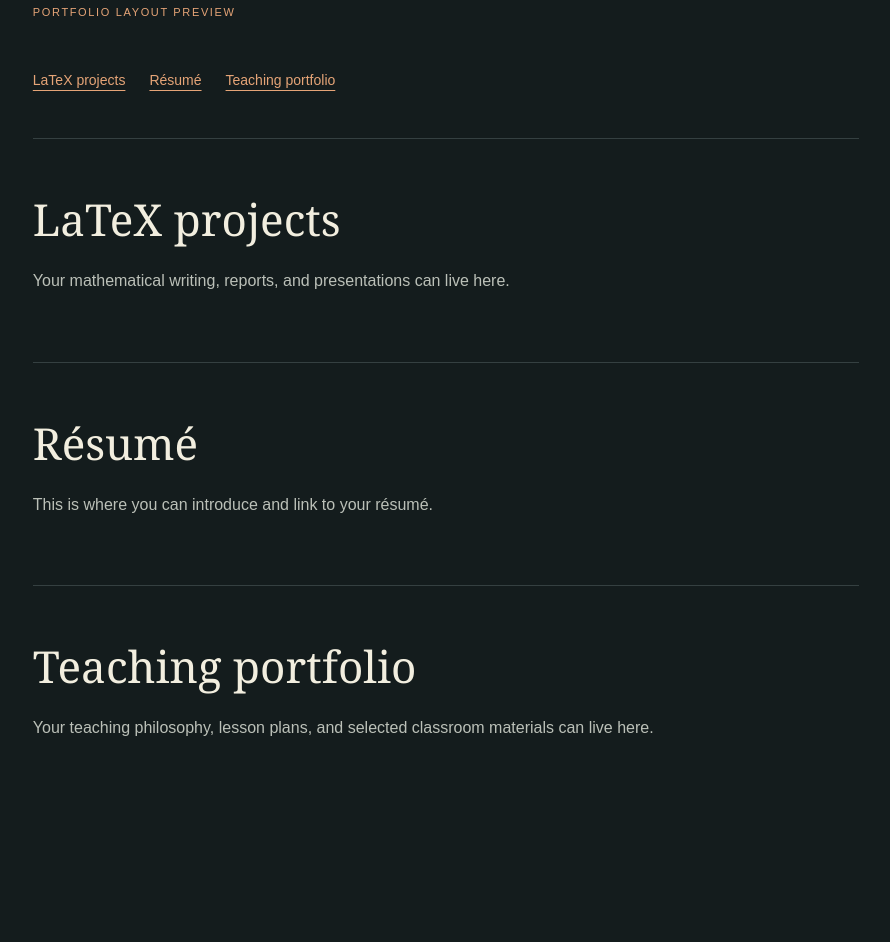
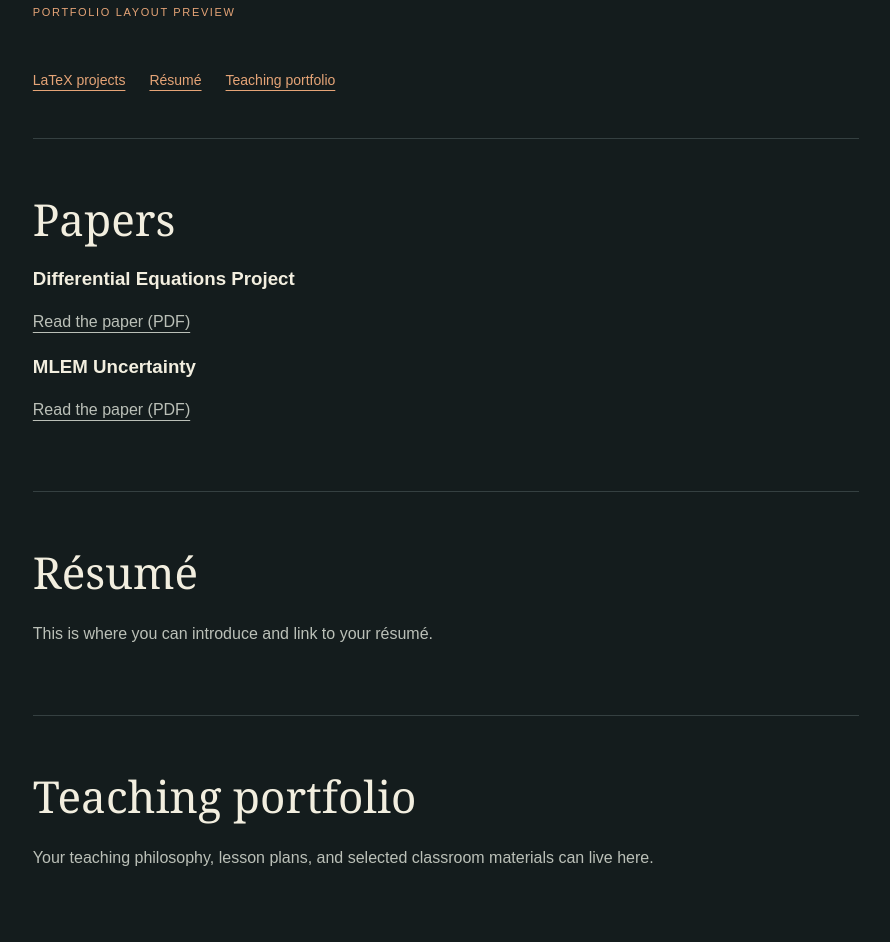
Before and after one commit to oscardelsalten/Oscar_T, a plain HTML site: page index.html in a window 1280 px wide. Shown: the part 2848-3790 px from the top of the page, without its empty margins (194-1084 px from the left). Before the commit the page ends 3757 px from the top, so only its background shows below. Drawn offline with Linux system fonts and the light colour scheme.

Commit message:
Add LaTeX projects section with paper links
Added sections for Differential Equations Project and MLEM Uncertainty with links to PDF papers.

```diff
--- a/index.html
+++ b/index.html
@@ -56,7 +56,23 @@
   <main id="portfolio">
     <p class="eyebrow">Portfolio layout preview</p>
     <nav aria-label="Portfolio"><a href="#latex-projects">LaTeX projects</a><a href="#resume">Résumé</a><a href="#teaching">Teaching portfolio</a></nav>
-    <section id="latex-projects"><h2>LaTeX projects</h2><p>Your mathematical writing, reports, and presentations can live here.</p></section>
+<section id="latex-projects">
+    <h2>Papers</h2>
+
+    <h3>Differential Equations Project</h3>
+    <p>
+        <a href="Papers/Diff_Eeks_Project-2.pdf">
+            Read the paper (PDF)
+        </a>
+    </p>
+
+    <h3>MLEM Uncertainty</h3>
+    <p>
+        <a href="Papers/MLEM_Uncertainty_write_up_.pdf">
+            Read the paper (PDF)
+        </a>
+    </p>
+</section>
     <section id="resume"><h2>Résumé</h2><p>This is where you can introduce and link to your résumé.</p></section>
     <section id="teaching"><h2>Teaching portfolio</h2><p>Your teaching philosophy, lesson plans, and selected classroom materials can live here.</p></section>
   </main>
```
